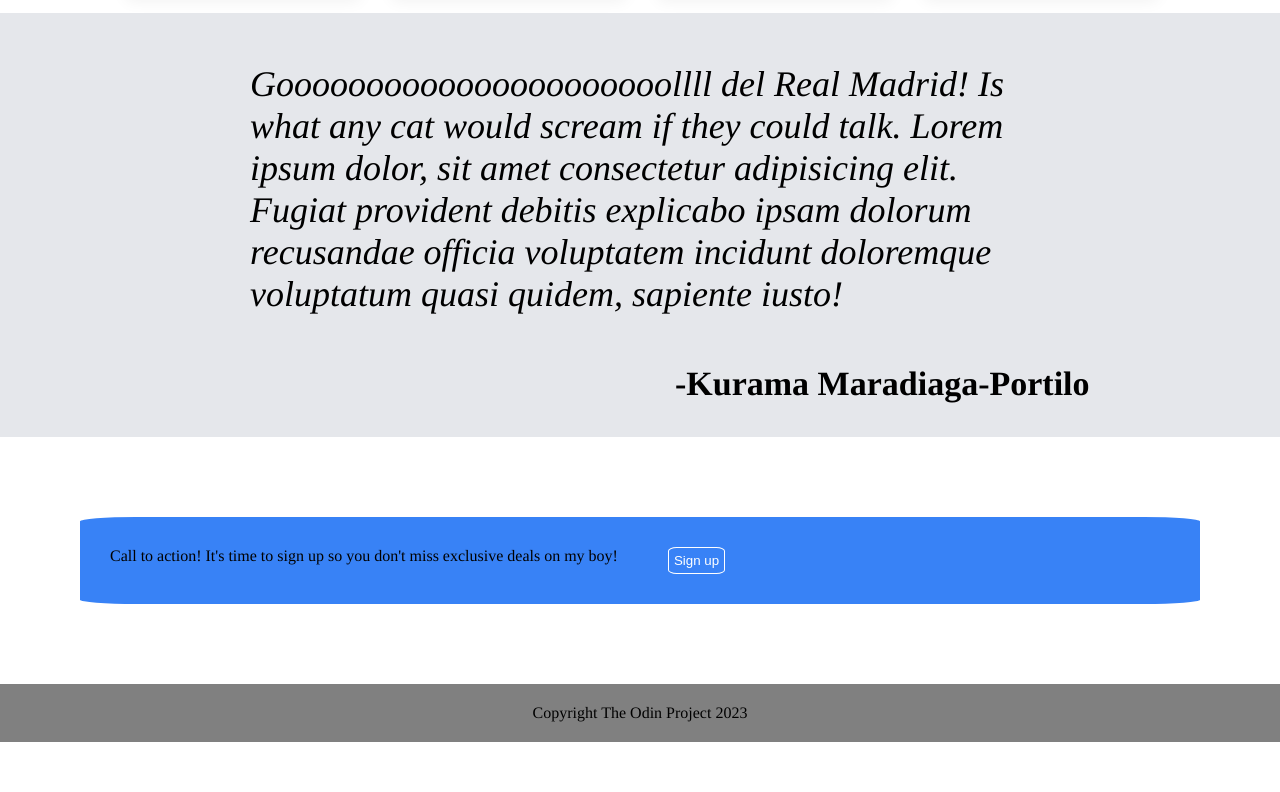
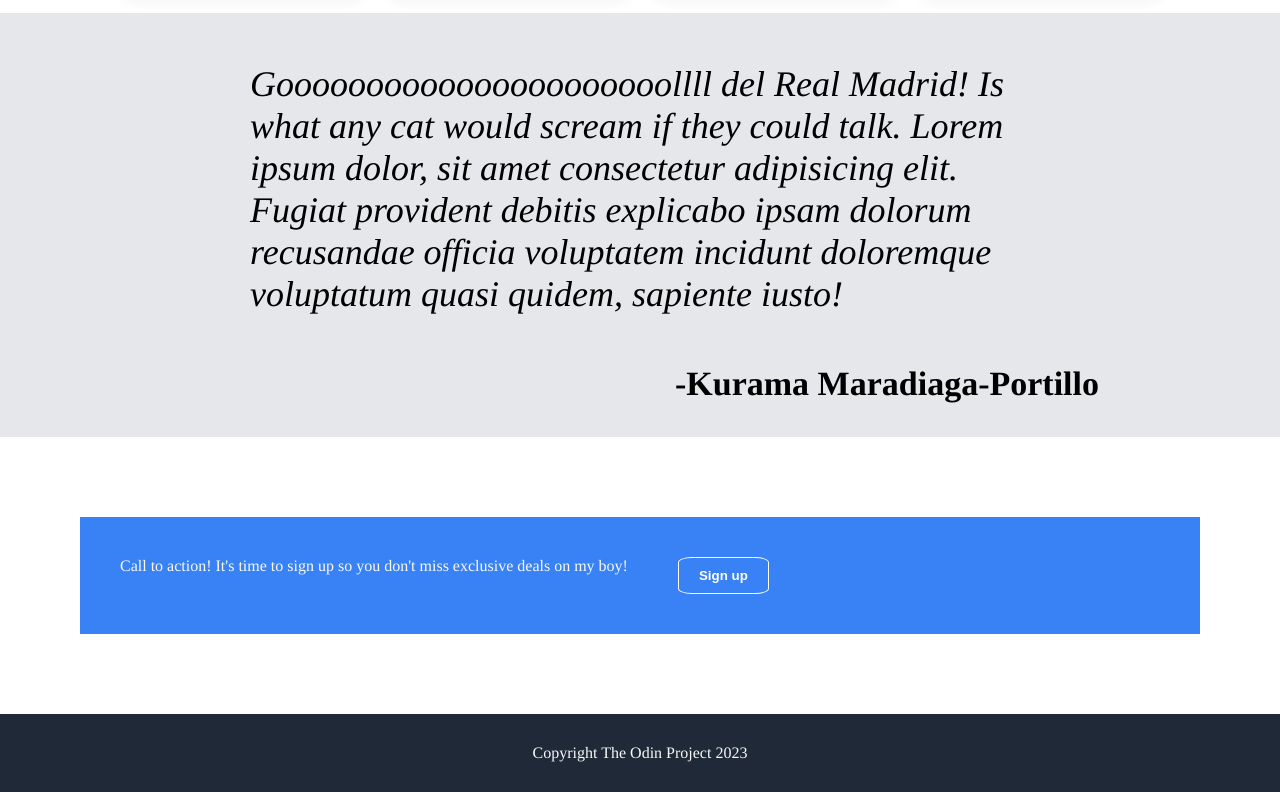
Before and after one commit to Chiefmonchy/Product-Landing-Page, a plain HTML site: page index.html in a window 1280 px wide. Shown: the part 552-1344 px from the top of the page. Before the commit the page ends 1294 px from the top, so only its background shows below. Drawn offline with Linux system fonts and the light colour scheme.

Commit message:
Finished styling last 2 sections as well as footer background color

```diff
--- a/app.css
+++ b/app.css
@@ -47,6 +47,7 @@ span {
     color: white;
     border-radius: 10%;
     padding: 7px;
+    border: 1px solid white;
 }
 
 .middle {
@@ -107,27 +108,30 @@ p {
     background-color: #3882f6;
     display: flex;
     flex: 1;
-    padding: 30px;
-    border-radius: 5%;
+    padding: 40px;
+
+    color: #f9faf8;
 }
 
 .last-button {
     background-color: #3882f6;
     border-radius: 15%;
+
     margin-left: 50px;
-    padding: 5px;
+    padding: 10px 20px;
     border: 1px solid white;
     color: white;
+    font-weight: bold;
 }
 
 .footer {
     display: flex;
     justify-content: center;
     align-items: center;
-    background-color: gray;
-    padding: 20px;
+    background-color: #1F2937;
+    padding: 30px;
     text-align: center;
-
+    color: #f9faf8;
 }
 
 a {
--- a/index.html
+++ b/index.html
@@ -57,12 +57,12 @@
                 officia
                 voluptatem incidunt doloremque voluptatum quasi quidem, sapiente iusto!</em>
         </div>
-        <p>-Kurama Maradiaga-Portilo</p>
+        <p>-Kurama Maradiaga-Portillo</p>
     </div>
 
     <div class="sign-up">
         <div class="last-box">Call to action! It's time to sign up so you don't miss exclusive deals on my boy!
-            <button class="last-button">Sign up</button>
+            <button class="last-button"><a href="#">Sign up</a></button>
         </div>
     </div>
     <div class="footer">Copyright The Odin Project 2023 </div>
```
